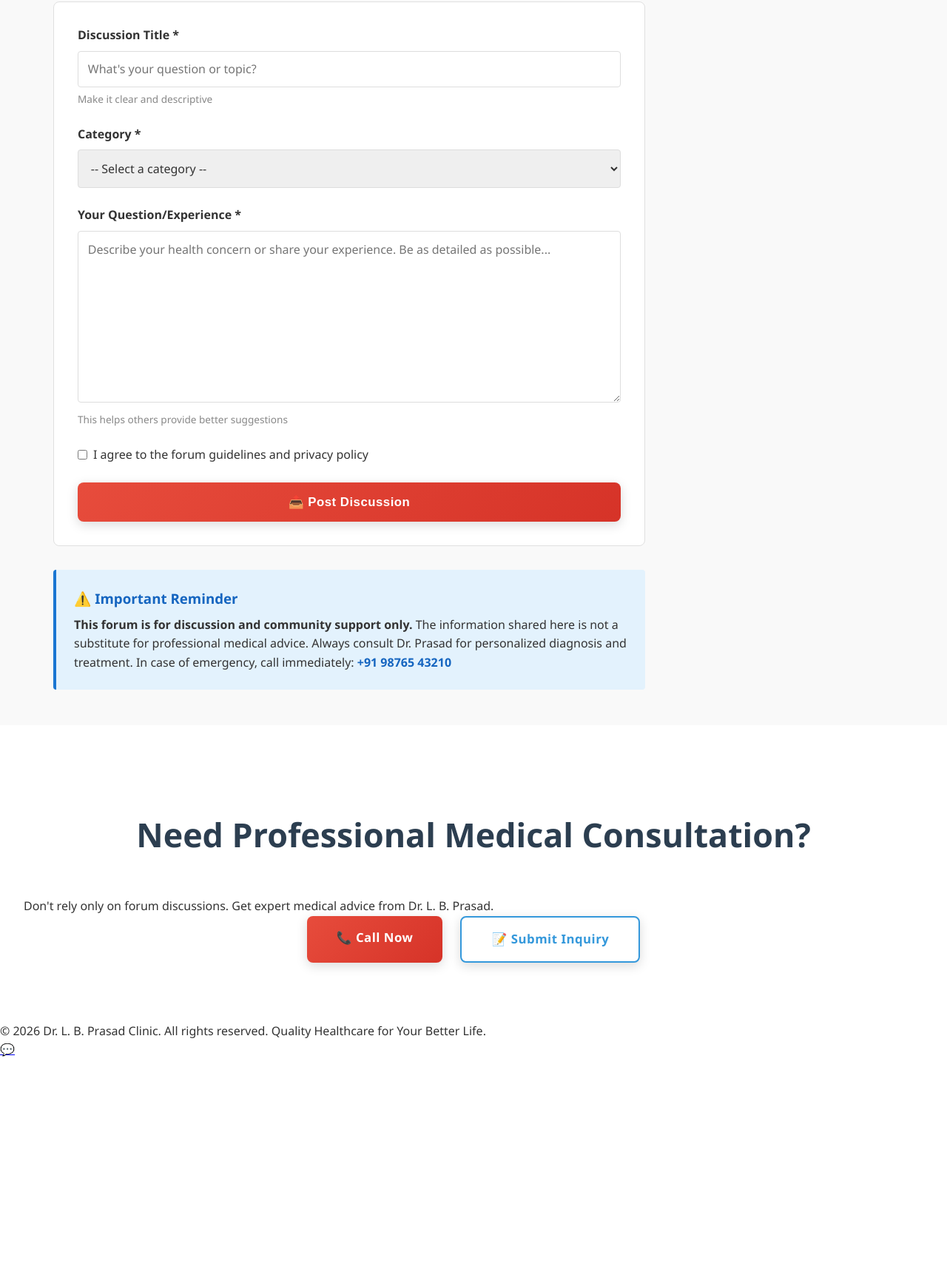
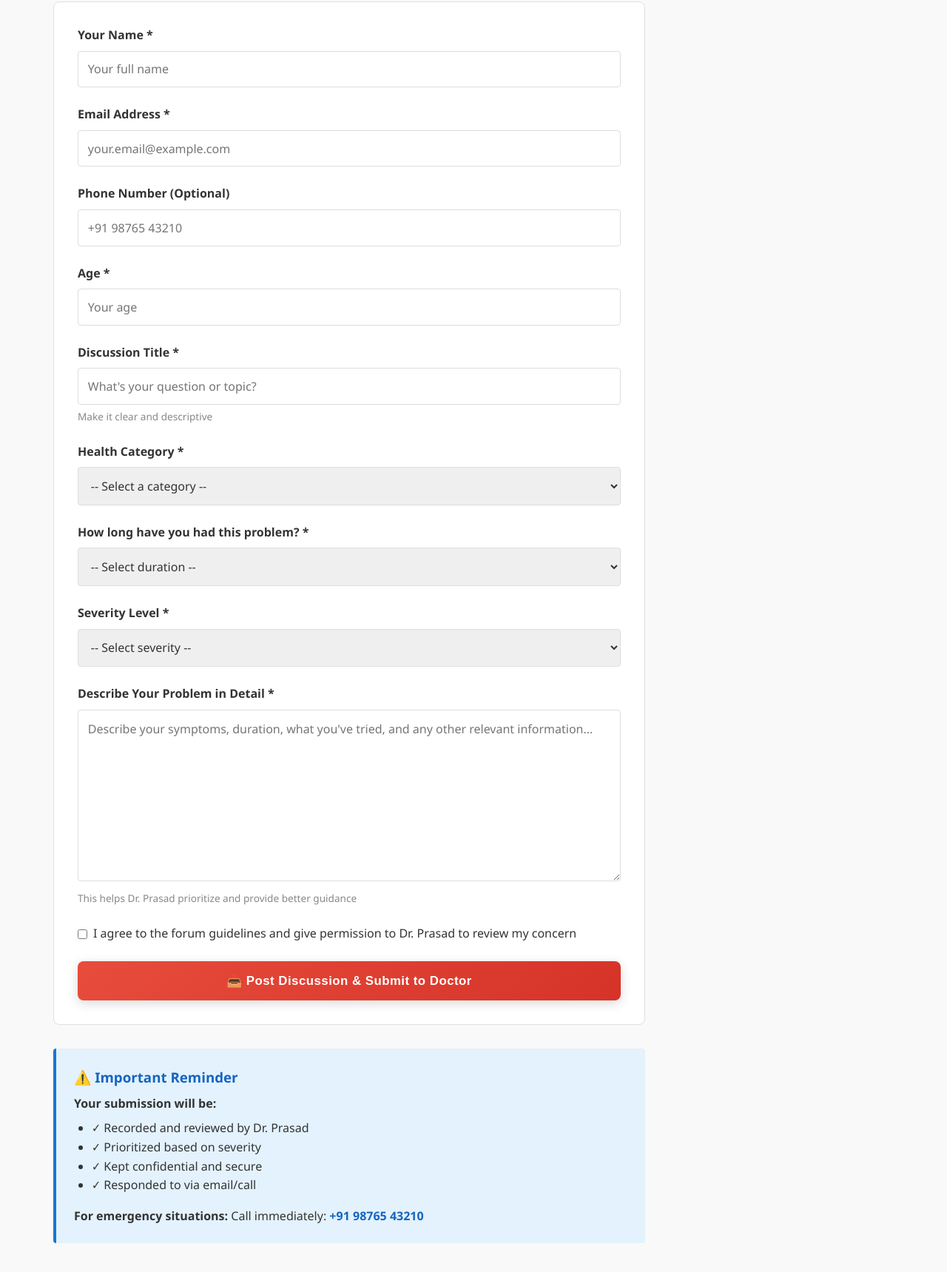
Before and after one commit to see-berozgar-here/clinic, a plain HTML site: page forum.html in a window 1280 px wide. Shown: the part 2758-4477 px from the top of the page at 74% size. Before the commit the page ends 4190 px from the top, so only its background shows below. Drawn offline with Linux system fonts and the light colour scheme.

Commit message:
Add Inquiry button to hero and CTA sections, upgrade forum form with Formspree integration and severity levels, add comprehensive verification report

```diff
--- a/forum.html
+++ b/forum.html
@@ -238,7 +238,27 @@
             <h2>Start a New Discussion</h2>
             <p class="section-subtitle">Share your health question or experience with our community</p>
 
-            <form class="new-thread-form" id="newThreadForm">
+            <form class="new-thread-form" id="newThreadForm" action="https://formspree.io/f/xyzabjkd" method="POST">
+                <div class="form-group">
+                    <label for="thread-name">Your Name *</label>
+                    <input type="text" id="thread-name" name="name" placeholder="Your full name" required>
+                </div>
+
+                <div class="form-group">
+                    <label for="thread-email">Email Address *</label>
+                    <input type="email" id="thread-email" name="email" placeholder="your.email@example.com" required>
+                </div>
+
+                <div class="form-group">
+                    <label for="thread-phone">Phone Number (Optional)</label>
+                    <input type="tel" id="thread-phone" name="phone" placeholder="+91 98765 43210">
+                </div>
+
+                <div class="form-group">
+                    <label for="thread-age">Age *</label>
+                    <input type="number" id="thread-age" name="age" min="1" max="120" placeholder="Your age" required>
+                </div>
+
                 <div class="form-group">
                     <label for="thread-title">Discussion Title *</label>
                     <input type="text" id="thread-title" name="title" placeholder="What's your question or topic?" required>
@@ -246,7 +266,7 @@
                 </div>
 
                 <div class="form-group">
-                    <label for="thread-category">Category *</label>
+                    <label for="thread-category">Health Category *</label>
                     <select id="thread-category" name="category" required>
                         <option value="">-- Select a category --</option>
                         <option value="fever">Fever & Cold</option>
@@ -254,27 +274,59 @@
                         <option value="bp">Blood Pressure</option>
                         <option value="headache">Headaches</option>
                         <option value="digestion">Digestion Issues</option>
+                        <option value="infection">Infection</option>
+                        <option value="allergy">Allergy</option>
                         <option value="other">Other Health Topics</option>
                     </select>
                 </div>
 
                 <div class="form-group">
-                    <label for="thread-content">Your Question/Experience *</label>
-                    <textarea id="thread-content" name="content" placeholder="Describe your health concern or share your experience. Be as detailed as possible..." rows="8" required></textarea>
-                    <small>This helps others provide better suggestions</small>
+                    <label for="thread-duration">How long have you had this problem? *</label>
+                    <select id="thread-duration" name="duration" required>
+                        <option value="">-- Select duration --</option>
+                        <option value="less-than-day">Less than 24 hours</option>
+                        <option value="few-days">2-3 days</option>
+                        <option value="week">1 week</option>
+                        <option value="two-weeks">2 weeks</option>
+                        <option value="month">1 month</option>
+                        <option value="more">More than a month</option>
+                    </select>
+                </div>
+
+                <div class="form-group">
+                    <label for="thread-severity">Severity Level *</label>
+                    <select id="thread-severity" name="severity" required>
+                        <option value="">-- Select severity --</option>
+                        <option value="mild">Mild (Manageable)</option>
+                        <option value="moderate">Moderate (Affects daily life)</option>
+                        <option value="severe">Severe (Urgent attention needed)</option>
+                    </select>
+                </div>
+
+                <div class="form-group">
+                    <label for="thread-content">Describe Your Problem in Detail *</label>
+                    <textarea id="thread-content" name="description" placeholder="Describe your symptoms, duration, what you've tried, and any other relevant information..." rows="8" required></textarea>
+                    <small>This helps Dr. Prasad prioritize and provide better guidance</small>
                 </div>
 
                 <div class="form-group checkbox">
                     <input type="checkbox" id="thread-agree" name="agree" required>
-                    <label for="thread-agree">I agree to the forum guidelines and privacy policy</label>
+                    <label for="thread-agree">I agree to the forum guidelines and give permission to Dr. Prasad to review my concern</label>
                 </div>
 
-                <button type="submit" class="btn btn-primary btn-large">📤 Post Discussion</button>
+                <button type="submit" class="btn btn-primary btn-large">📤 Post Discussion & Submit to Doctor</button>
             </form>
 
             <div class="form-info">
                 <h3>⚠️ Important Reminder</h3>
-                <p><strong>This forum is for discussion and community support only.</strong> The information shared here is not a substitute for professional medical advice. Always consult Dr. Prasad for personalized diagnosis and treatment. In case of emergency, call immediately: <a href="tel:+919876543210"><strong>+91 98765 43210</strong></a></p>
+                <p><strong>Your submission will be:</strong></p>
+                <ul style="margin-left: 1.5rem; margin-top: 0.5rem;">
+                    <li>✓ Recorded and reviewed by Dr. Prasad</li>
+                    <li>✓ Prioritized based on severity</li>
+                    <li>✓ Kept confidential and secure</li>
+                    <li>✓ Responded to via email/call</li>
+                </ul>
+                <p style="margin-top: 1rem;"><strong>For emergency situations:</strong> Call immediately: <a href="tel:+919876543210"><strong>+91 98765 43210</strong></a></p>
             </div>
         </div>
     </section>
@@ -336,10 +388,9 @@
         const newThreadForm = document.getElementById('newThreadForm');
         if (newThreadForm) {
             newThreadForm.addEventListener('submit', function(e) {
-                e.preventDefault();
-                alert('Thank you! Your discussion has been posted. The community can now see and respond to your question.');
-                this.reset();
-                window.location.href = '#forum-main';
+                // Let Formspree handle the submission
+                // This alert will show before form submits
+                alert('Thank you! Your concern has been submitted to Dr. Prasad. He will review and prioritize based on severity. You will receive an email confirmation shortly.');
             });
         }
 
--- a/style.css
+++ b/style.css
@@ -183,6 +183,22 @@ navbar {
     box-shadow: 0 8px 25px rgba(52, 152, 219, 0.4);
 }
 
+.btn-inquiry {
+    background: linear-gradient(135deg, #27ae60 0%, #229954 100%);
+    color: white;
+    border: none;
+}
+
+.btn-inquiry:hover {
+    background: linear-gradient(135deg, #229954 0%, #1e8449 100%);
+    transform: translateY(-3px);
+    box-shadow: 0 8px 25px rgba(39, 174, 96, 0.4);
+}
+
+.btn-inquiry:active {
+    transform: translateY(-1px);
+}
+
 /* Large Desktops (1920px and above) */
 @media (min-width: 1920px) {
     .hero {
```
Also changed, not shown: index.html (+2 -0 lines), 3 other files.
